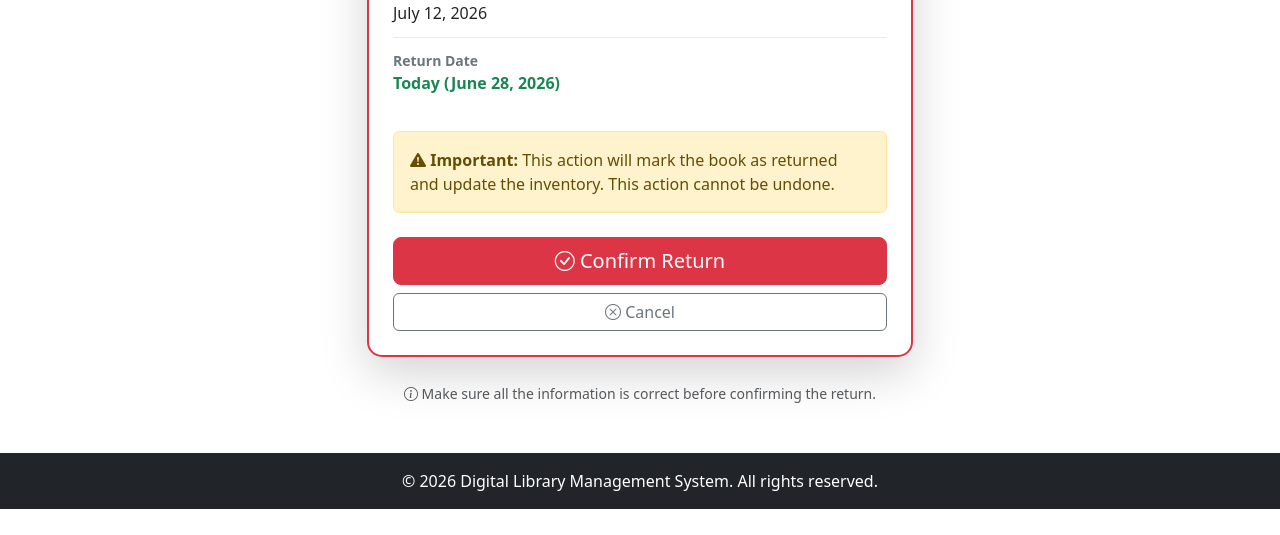
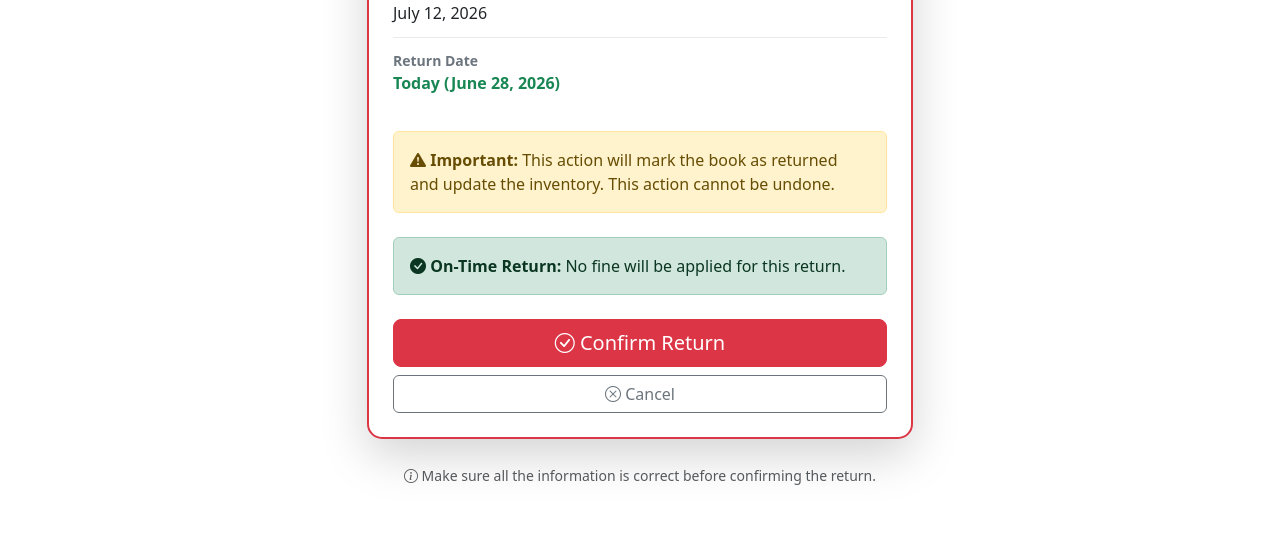
Before and after one commit to RiteshhVishwakarma/Digital-Library-Management-System, a Django app: page /transactions/6/return/ in a window 1280 px wide. Shown: the part 1262-1797 px from the top of the page. Before the commit the page ends 1771 px from the top, so only its background shows below. Run offline with Django 5.2, Linux system fonts and the light colour scheme; a user stored in the database is signed in; data comes from the database, SQL or seed files in the repository; both versions use the stored data as it was after the commit.

Commit message:
upcoming features setup

```diff
--- a/digitalLMS/transactions/admin.py
+++ b/digitalLMS/transactions/admin.py
@@ -15,6 +15,7 @@ class BorrowTransactionAdmin(admin.ModelAdmin):
         'due_date',
         'return_date',
         'status',
+        'fine_amount',
         'is_overdue'
     ]
 
@@ -47,6 +48,9 @@ class BorrowTransactionAdmin(admin.ModelAdmin):
         ('Dates', {
             'fields': ('issue_date', 'due_date', 'return_date')
         }),
+        ('Financial Information', {
+            'fields': ('fine_amount',)
+        }),
         ('Status Information', {
             'fields': ('is_overdue', 'days_until_due', 'days_overdue')
         }),
--- a/digitalLMS/transactions/models.py
+++ b/digitalLMS/transactions/models.py
@@ -14,6 +14,8 @@ class BorrowTransaction(models.Model):
         ('Returned', 'Returned'),
         ('Overdue', 'Overdue'),
     ]
+
+    FINE_RATE_PER_DAY = 10  # ₹10 per day
 
     member = models.ForeignKey(
         User,
@@ -49,6 +51,13 @@ class BorrowTransaction(models.Model):
         choices=STATUS_CHOICES,
         default='Borrowed',
         help_text="Current status of the transaction"
+    )
+
+    fine_amount = models.DecimalField(
+        max_digits=10,
+        decimal_places=2,
+        default=0.00,
+        help_text="Fine amount in rupees for late return"
     )
 
     class Meta:
@@ -99,8 +108,35 @@ class BorrowTransaction(models.Model):
     def days_overdue(self):
         """
         Calculate number of days overdue.
+        Returns 0 if not overdue or already returned on time.
         """
-        if self.status == 'Returned' or not self.is_overdue():
+        if self.status == 'Returned':
+            # If returned, check if it was late
+            if self.return_date and self.return_date > self.due_date:
+                delta = self.return_date - self.due_date
+                return delta.days
             return 0
-        delta = timezone.now() - self.due_date
-        return delta.days
+
+        # If not returned yet, check current overdue days
+        if self.is_overdue():
+            delta = timezone.now() - self.due_date
+            return delta.days
+        return 0
+
+    def calculate_fine(self):
+        """
+        Calculate fine amount based on overdue days.
+        Returns the fine amount as Decimal.
+        """
+        from decimal import Decimal
+
+        overdue_days = self.days_overdue()
+        if overdue_days > 0:
+            return Decimal(overdue_days) * Decimal(self.FINE_RATE_PER_DAY)
+        return Decimal('0.00')
+
+    def get_fine_display(self):
+        """
+        Get formatted fine amount for display.
+        """
+        return f"₹{self.fine_amount:.2f}"
--- a/digitalLMS/transactions/templates/transactions/return_book.html
+++ b/digitalLMS/transactions/templates/transactions/return_book.html
@@ -245,6 +245,30 @@
                             <strong>Important:</strong> This action will mark the book as returned and update the inventory. This action cannot be undone.
                         </div>
 
+                        <!-- Fine Information -->
+                        {% if overdue_days > 0 %}
+                            <div class="alert alert-danger mb-4">
+                                <h6 class="alert-heading">
+                                    <i class="bi bi-cash-coin"></i> Late Return Fine
+                                </h6>
+                                <p class="mb-2">
+                                    This book is <strong>{{ overdue_days }} day{{ overdue_days|pluralize }}</strong> overdue.
+                                </p>
+                                <p class="mb-2">
+                                    <strong>Fine Rate:</strong> ₹10 per day
+                                </p>
+                                <hr>
+                                <h5 class="mb-0 text-danger">
+                                    <strong>Total Fine: ₹{{ potential_fine }}</strong>
+                                </h5>
+                            </div>
+                        {% else %}
+                            <div class="alert alert-success mb-4">
+                                <i class="bi bi-check-circle-fill"></i>
+                                <strong>On-Time Return:</strong> No fine will be applied for this return.
+                            </div>
+                        {% endif %}
+
                         <!-- Action Buttons -->
                         <form method="POST">
                             {% csrf_token %}
--- a/digitalLMS/transactions/views.py
+++ b/digitalLMS/transactions/views.py
@@ -167,6 +167,7 @@
 def return_book(request, pk):
     """
     Return a borrowed book with confirmation.
+    Calculates fine for late returns.
     Only accessible to librarians.
     """
     transaction_obj = get_object_or_404(
@@ -190,7 +191,21 @@
             with transaction.atomic():
                 # Set return date to current time
                 transaction_obj.return_date = timezone.now()
-                transaction_obj.status = 'Returned'
+
+                # Calculate fine if returned late
+                if transaction_obj.return_date > transaction_obj.due_date:
+                    # Book returned late - calculate fine
+                    overdue_days = (transaction_obj.return_date - transaction_obj.due_date).days
+                    transaction_obj.fine_amount = transaction_obj.calculate_fine()
+                    transaction_obj.status = 'Returned'  # Still mark as returned, but with fine
+
+                    fine_message = f' A fine of ₹{transaction_obj.fine_amount:.2f} has been applied for {overdue_days} day(s) late return.'
+                else:
+                    # Book returned on time
+                    transaction_obj.fine_amount = 0.00
+                    transaction_obj.status = 'Returned'
+                    fine_message = ' No fine applied - returned on time.'
+
                 transaction_obj.save()
 
                 # Increase book's available quantity
@@ -200,7 +215,7 @@
 
                 messages.success(
                     request,
-                    f'Successfully returned "{book.title}". '
+                    f'Successfully returned "{book.title}".{fine_message} '
                     f'Available quantity updated to {book.available_quantity}/{book.quantity}.'
                 )
                 return redirect('transactions:transaction_list')
@@ -212,9 +227,15 @@
             )
             return redirect('transactions:transaction_detail', pk=pk)
 
-    # GET request - show confirmation page
+    # GET request - show confirmation page with fine preview
+    # Calculate potential fine
+    potential_fine = transaction_obj.calculate_fine()
+    overdue_days = transaction_obj.days_overdue()
+
     context = {
         'transaction': transaction_obj,
+        'potential_fine': potential_fine,
+        'overdue_days': overdue_days,
         'page_title': 'Return Book Confirmation'
     }
     return render(request, 'transactions/return_book.html', context)
```
Also changed, not shown: digitalLMS/accounts/templates/accounts/dashboard.html (+27 -0 lines), digitalLMS/accounts/templates/accounts/my_borrowed_books.html (+20 -0 lines), digitalLMS/accounts/views.py (+17 -0 lines), digitalLMS/transactions/templates/transactions/transaction_detail.html (+13 -0 lines), digitalLMS/transactions/templates/transactions/transaction_list.html (+10 -0 lines), digitalLMS/db.sqlite3, digitalLMS/transactions/migrations/0002_borrowtransaction_fine_amount.py (added).
